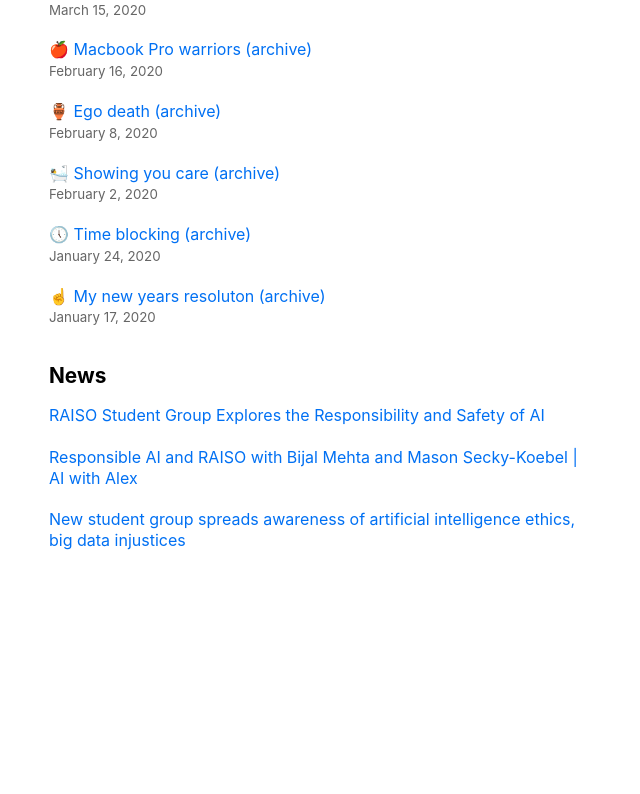
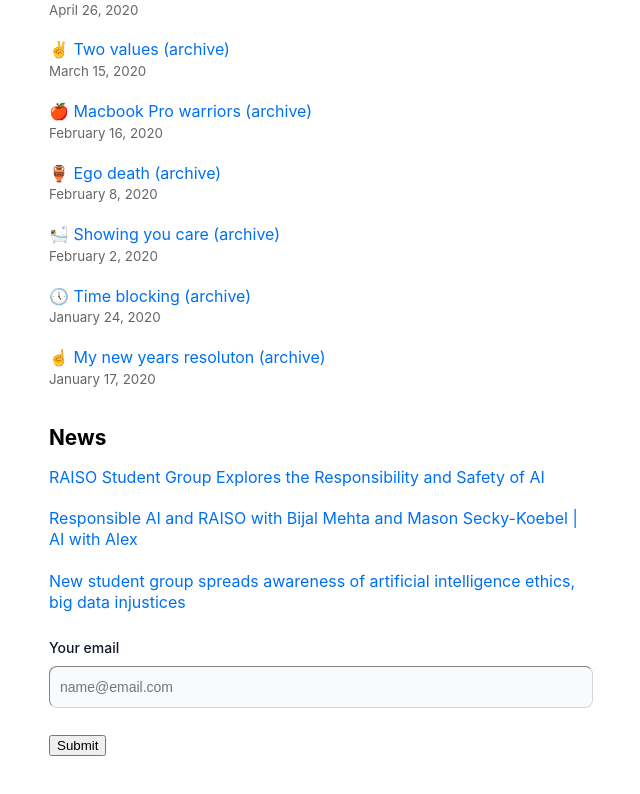
Before and after one commit to mseckykoebel/website, a Next.js app: page / in a window 1280 px wide. Shown: the part 836-1630 px from the top of the page, without its empty margins (319-959 px from the left). Before the commit the page ends 1483 px from the top, so only its background shows below. Built offline with nearby package versions, Linux system fonts and the light colour scheme.

Commit message:
pedalcell story

```diff
--- /dev/null
+++ b/blog-posts/pedalcell.md
@@ -0,0 +1,17 @@
+---
+title: "🚲 Pedalcell"
+date: "2022-03-04"
+---
+
+![PedalCell logo](https://cdn.shopify.com/s/files/1/0254/6935/4059/files/Full_logo_black_1_1080x.png?v=1617533465)
+_Via PedalCell.com_
+
+My friend Vishaal has done something really special with PedalCell.
+
+One of the things you're supposed to do as a startup founder is dominate a niche. This intuitively makes sense, as you won't get noticed if you aren't the best at something, irrespective of how large that market is.
+
+PedalCell has done this: they've developed the best bike-powered battery bank in the world. It's so good, you'd think it was a new category ([see bike dynamo](https://en.wikipedia.org/wiki/Bottle_dynamo)).
+
+The most impressive thing about this to me has been Vishaal and Adam's consistency. From the time PedalCell got started until now, I started my second year of community college, got into Northwestern, (almost) graduated, and became a completely different person. they are too, but in that time, the mission and product endured. That says something about him, and the power of a good idea.
+
+I've also been told they might break 1M ARR this year.
--- /dev/null
+++ b/components/email-form.tsx
@@ -0,0 +1,29 @@
+import styles from "./layout.module.css";
+import utilStyles from "../styles/utils.module.css";
+
+export default function EmailForm() {
+  return (
+    <>
+      <form>
+        <div className={utilStyles.marginBottom}>
+          <label htmlFor="email" className={utilStyles.emailLabel}>
+            Your email
+          </label>
+          <input
+            type="email"
+            id="email"
+            className={utilStyles.emailInput}
+            placeholder="name@email.com"
+            required
+          ></input>
+        </div>
+        <button
+          type="submit"
+          className="text-white bg-blue-700 hover:bg-blue-800 focus:ring-4 focus:ring-blue-300 font-medium rounded-lg text-sm w-full sm:w-auto px-5 py-2.5 text-center dark:bg-blue-600 dark:hover:bg-blue-700 dark:focus:ring-blue-800"
+        >
+          Submit
+        </button>
+      </form>
+    </>
+  );
+}
--- a/pages/index.tsx
+++ b/pages/index.tsx
@@ -5,6 +5,7 @@ import Date from "../components/date";
 import utilStyles from "../styles/utils.module.css";
 import { getSortedPostsData } from "../lib/posts";
 import { GetStaticProps } from "next";
+import EmailForm from "../components/email-form";
 
 export default function Home({ allPostsData }) {
   return (
@@ -111,6 +112,10 @@ export default function Home({ allPostsData }) {
         <p>todo...</p>
       </section>
        */}
+      <br />
+      <section>
+        <EmailForm></EmailForm>
+      </section>
     </Layout>
   );
 }
--- a/styles/utils.module.css
+++ b/styles/utils.module.css
@@ -21,12 +21,12 @@
 }
 
 .headingMd {
-  font-size: 1.0rem;
+  font-size: 1rem;
   line-height: 1.3;
 }
 
 .headingMdBold {
-  font-size: 1.0rem;
+  font-size: 1rem;
   line-height: 1.3;
   font-weight: 600;
 }
@@ -42,6 +42,10 @@
 }
 
 .padding1px {
+  padding-top: 1px;
+}
+
+.paddingBottom1px {
   padding-top: 1px;
 }
 
@@ -67,3 +71,47 @@
   background-color: #6c7075;
   border: 0 none;
 }
+
+/* Mail form */
+
+.marginBottom {
+  margin-bottom: 1.5rem;
+}
+
+.emailLabel {
+  display: block;
+  margin-bottom: 0.5rem;
+  font-size: 0.875rem;
+  line-height: 1.25rem;
+  font-weight: 500;
+  --tw-text-opacity: 1;
+  color: rgba(17, 24, 39, var(--tw-text-opacity));
+}
+
+.emailInput {
+  --tw-ring-opacity: 1;
+  --tw-ring-color: rgba(59, 130, 246, var(--tw-ring-opacity));
+  --tw-bg-opacity: 1;
+  background-color: rgba(249, 250, 251, var(--tw-bg-opacity));
+  border-width: 1px;
+  /* grey text and grey box */
+  --tw-border-opacity: 1;
+  border-color: rgba(209, 213, 219, var(--tw-border-opacity));
+  --tw-text-opacity: 1;
+  color: rgba(17, 24, 39, var(--tw-text-opacity));
+  font-size: 0.875rem;
+  line-height: 1.25rem;
+  border-radius: 0.5rem;
+  /* display */
+  display: block;
+  width: 100%;
+  padding: 0.625rem;
+}
+
+/* focus */
+.emailInput:focus {
+  --tw-ring-opacity: 1;
+  --tw-ring-color: rgba(59, 130, 246, var(--tw-ring-opacity));
+  --tw-border-opacity: 1;
+  border-color: rgba(59, 130, 246, var(--tw-border-opacity));
+}
```
Also changed, not shown: blog-posts/afraid-of-mediocrity copy.md (renamed from blog-posts/afraid-of-mediocrity.md).
